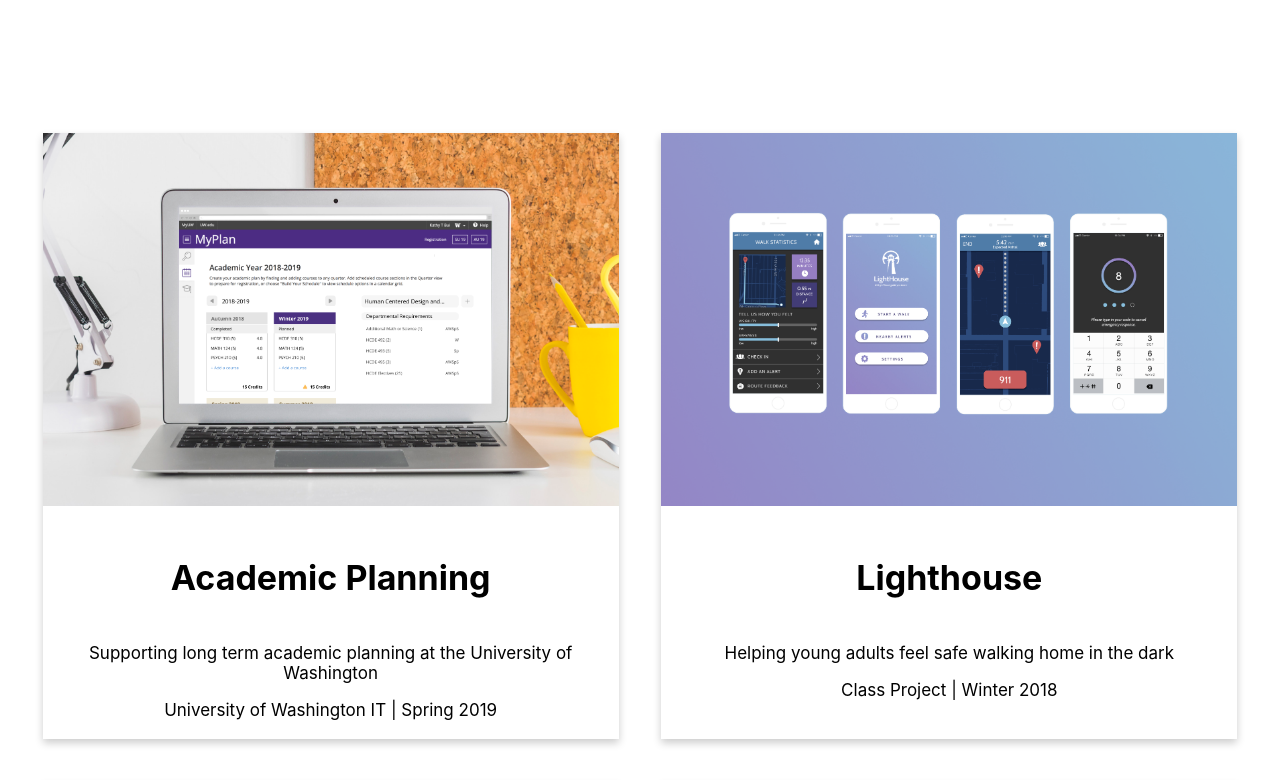
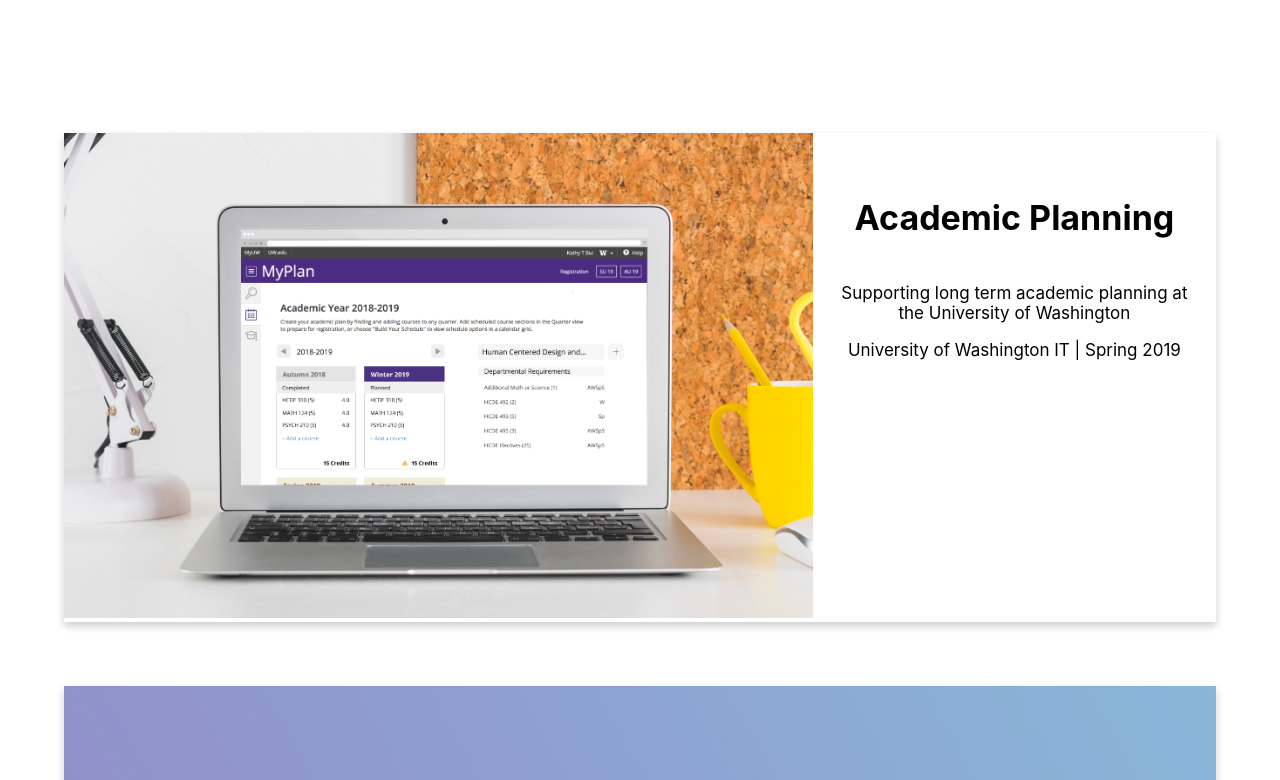
Before and after one commit to boone1000/portfolio2020, a React (Create React App) app: page / in a window 1280 px wide. Shown: the part 500-1280 px from the top of the page. Built offline with nearby package versions, Linux system fonts and the light colour scheme; grey boxes are pictures that could not be loaded.

Commit message:
horizontal cards

```diff
--- a/src/App.css
+++ b/src/App.css
@@ -1,6 +1,8 @@
 .App {
   text-align: center;
 }
+
+/* HEADER */
 
 .App-header {
   background-color: #f8f8f8;
@@ -29,6 +31,9 @@
   text-decoration: none;
 }
 
+
+/* VERTICAL CARDS STYLING */
+
 .projectCardImage{
   width:100%;
 }
@@ -37,10 +42,19 @@
   /* Add shadows to create the "card" effect */
   box-shadow: 0 4px 8px 0 rgba(0,0,0,0.2);
   transition: 0.3s;
-  width:45%;
-  margin-left:3.33333%;
-  margin-bottom: 3.333333333%
+  width:90%;
+  margin-left:5%;
+  margin-bottom: 5%
 }
+
+/* .projectcard {
+  Add shadows to create the "card" effect
+  box-shadow: 0 4px 8px 0 rgba(0,0,0,0.2);
+  transition: 0.3s;
+  width:90%;
+  margin-left:5%;
+  margin-bottom: 5%
+} */
 
 /* On mouse-over, add a deeper shadow */
 .projectcard:hover {
@@ -48,9 +62,33 @@
 }
 
 /* Add some padding inside the card container */
-.prjectCardContainer {
+.projectCardContainer {
   padding: 2px 16px;
 }
+
+
+
+/* HORIZONTAL CARD STYLING */
+
+.cardWrapper{
+  display: flex;
+  flex-direction: row;
+  align-items: center;
+  justify-content: flex-start;
+  align-items: stretch;
+}
+
+.cardImage{
+  width: 65%;
+}
+
+.cardContent{
+  width:35%;
+  padding-top:1rem;
+}
+
+
+/* PROJECT PAGE SYLTING */
 
 .projectList{
   display:flex;
--- a/src/pages/Projects.js
+++ b/src/pages/Projects.js
@@ -11,17 +11,23 @@
         <div className='projectList'>
 
             <div class="projectcard">
-            <img className='projectCardImage' src={require('../images/myplanCover.png')} alt='backpacking pic'></img>
-            <div class="prjectCardContainer">
-                <h4><b>Academic Planning</b></h4>
-                <p>Supporting long term academic planning at the University of Washington</p>
-                <p>University of Washington IT | Spring 2019</p>
+                <div className='cardWrapper'>
+                    <div className="cardImage">
+                        <img className='projectCardImage' src={require('../images/myplanCover.png')} alt='backpacking pic'></img>
+                    </div>
+                    <div className='cardContent'>
+                        <div class="projectCardContainer">
+                            <h4><b>Academic Planning</b></h4>
+                            <p>Supporting long term academic planning at the University of Washington</p>
+                            <p>University of Washington IT | Spring 2019</p>
+                        </div>
+                    </div>
+                </div>
             </div>
-        </div>
 
             <div class="projectcard">
                 <img className='projectCardImage' src={require('../images/lighthouseCover.png')} alt='backpacking pic'></img>
-                <div class="prjectCardContainer">
+                <div class="projectCardContainer">
                     <h4><b>Lighthouse</b></h4>
                     <p>Helping young adults feel safe walking home in the dark</p>
                     <p>Class Project | Winter 2018</p>
@@ -30,7 +36,7 @@
 
             <div class="projectcard">
                 <img className='projectCardImage' src={require('../images/backpacking.jpg')} alt='backpacking pic'></img>
-                <div class="prjectCardContainer">
+                <div class="projectCardContainer">
                     <h4><b>Oral Histories</b></h4>
                     <p>Sharing stories of UW students to increase awareness and encourage reflection</p>
                     <p>University of Washington IT | Spring 2020</p>
@@ -39,7 +45,7 @@
 
             <div class="projectcard">
                 <img className='projectCardImage' src={require('../images/backpacking.jpg')} alt='backpacking pic'></img>
-                <div class="prjectCardContainer">
+                <div class="projectCardContainer">
                     <h4><b>Streamlining Patient Discharge</b></h4>
                     <p>??????????????????</p>
                     <p>Seattle Children's Hospital | Spring 2020</p>
```
